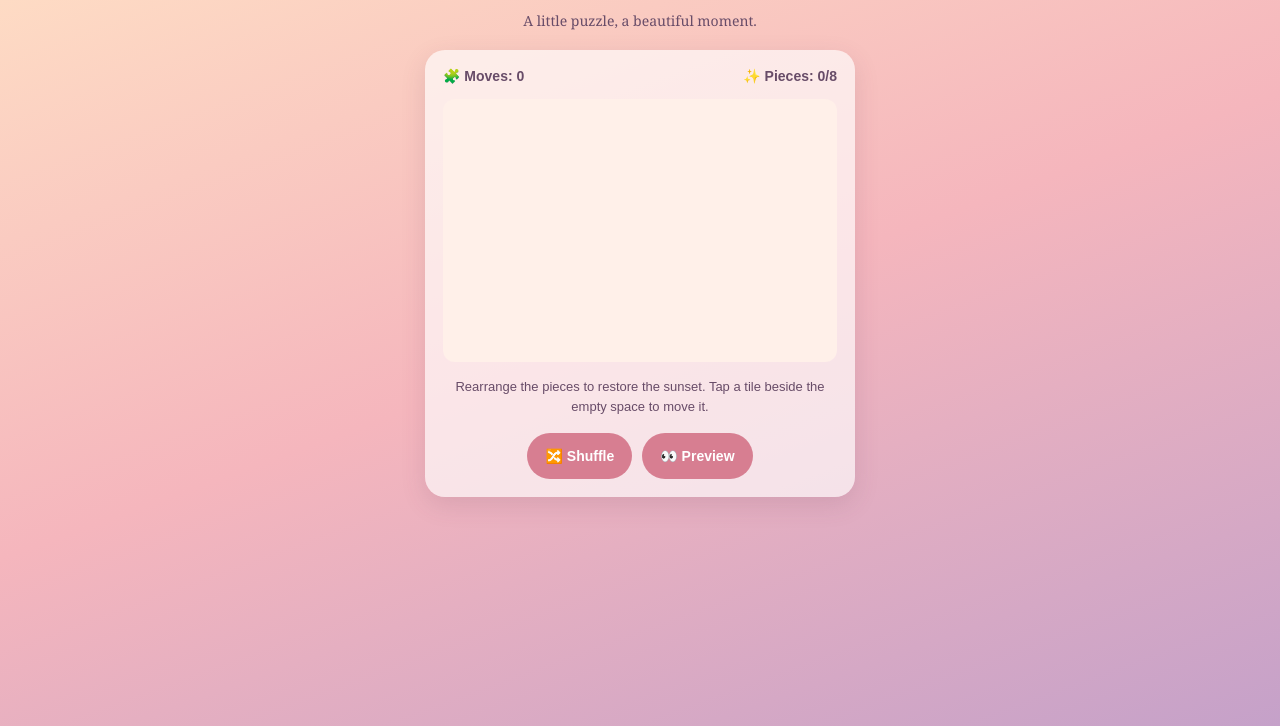
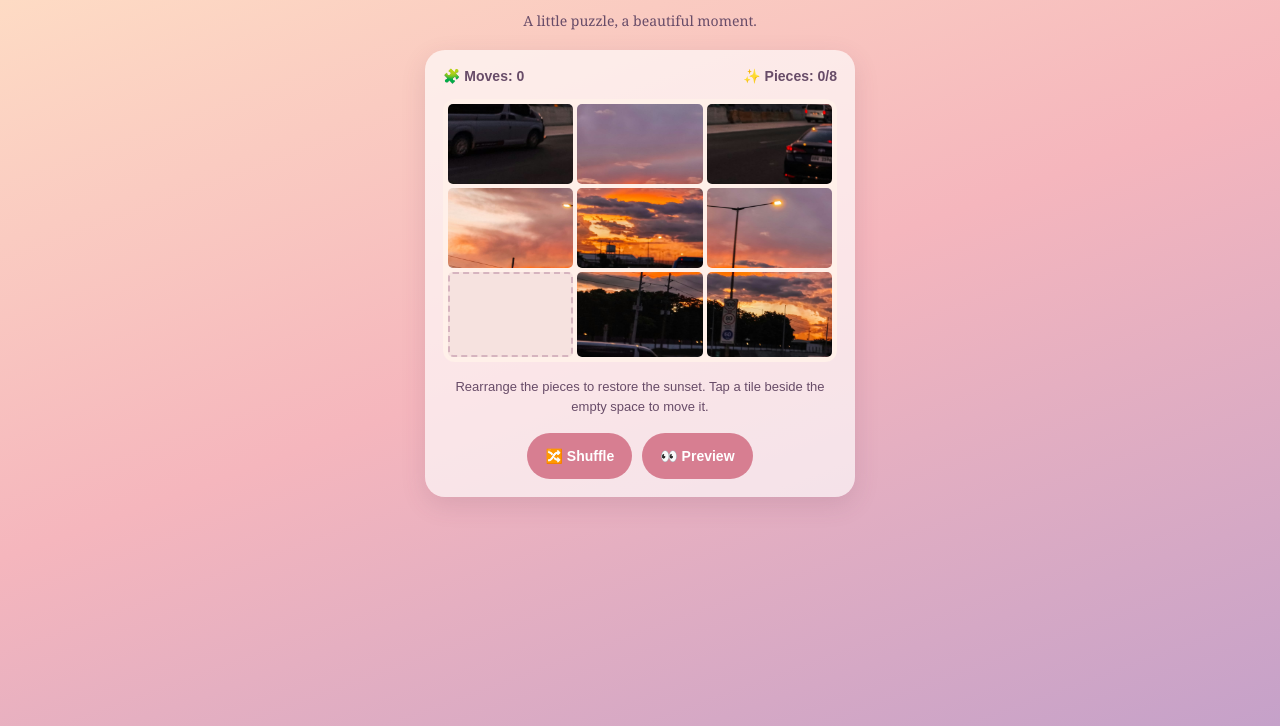
Before and after one commit to Zalri05/Build-the-Beauty, a plain HTML site: page index.html in a window 1280 px wide. Shown: the part 74-800 px from the top of the page. Drawn offline with Linux system fonts and the light colour scheme.

Commit message:
Update index.html

```diff
--- a/index.html
+++ b/index.html
@@ -264,7 +264,7 @@ button.action:active {
 <script>
 
 // Sunset illustration
-let imgaeURL = "253259.jpeg
+let imageURL = "253259.jpeg";
 
 document.getElementById("preview-image").src = imageURL;
 
```
